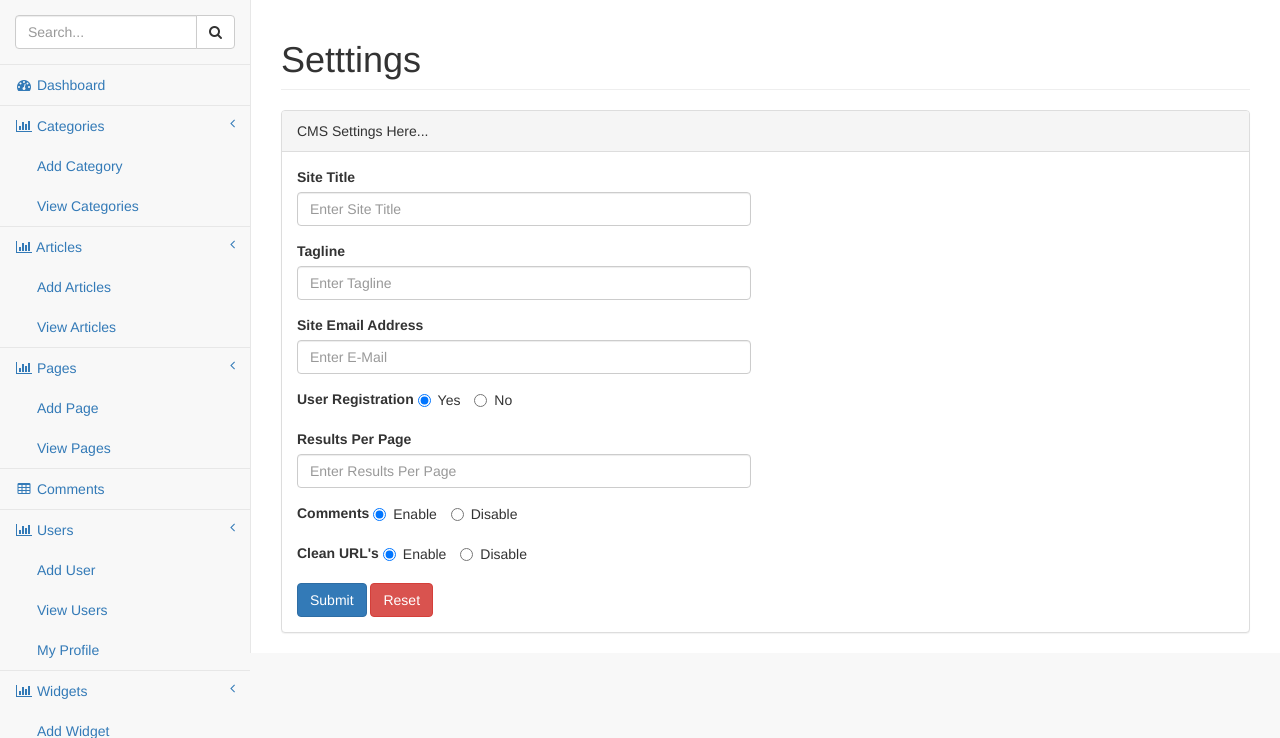
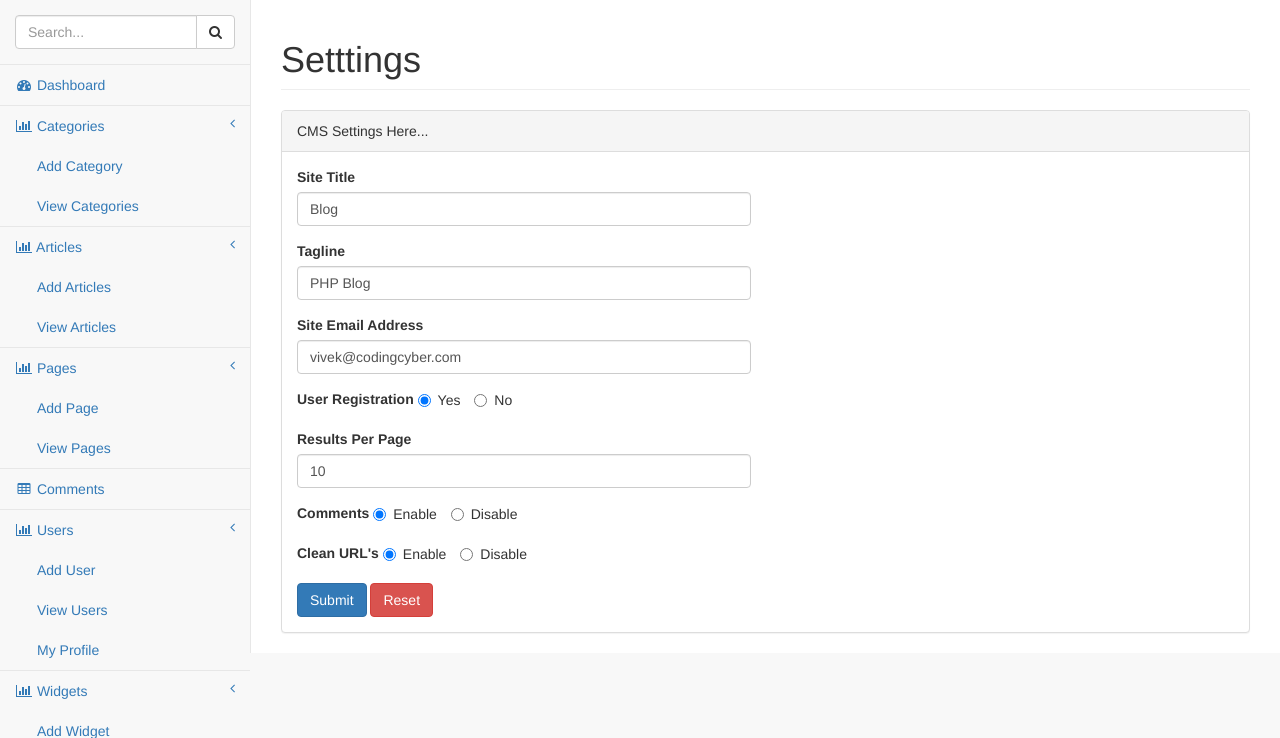
Before and after one commit to codingcyber/Blog-PHP, a PHP site: page /admin/settings.php in a window 1280 px wide. Shown: the part 51-789 px from the top of the page. Run offline with PHP 8.4, Linux system fonts and the light colour scheme; a user stored in the database is signed in; data comes from the database, SQL or seed files in the repository.

Commit message:
11-2 Fetching DB Values in Form

```diff
--- a/admin/settings.php
+++ b/admin/settings.php
@@ -23,46 +23,88 @@ include('includes/navigation.php');
                         <div class="col-lg-6">
                             <form role="form" method="post">
                                 <div class="form-group">
+                                    <?php
+                                        $titlesql = "SELECT * FROM settings WHERE name='sitetitle'";
+                                        $titleresult = $db->prepare($titlesql);
+                                        $titleresult->execute();
+                                        $title = $titleresult->fetch(PDO::FETCH_ASSOC);
+                                    ?>
                                     <label>Site Title</label>
-                                    <input class="form-control" name="sitetitle" placeholder="Enter Site Title">
+                                    <input class="form-control" name="sitetitle" placeholder="Enter Site Title" value="<?php echo $title['value']; ?>">
                                 </div>
                                 <div class="form-group">
+                                    <?php
+                                        $tagsql = "SELECT * FROM settings WHERE name='tagline'";
+                                        $tagresult = $db->prepare($tagsql);
+                                        $tagresult->execute();
+                                        $tag = $tagresult->fetch(PDO::FETCH_ASSOC);
+                                    ?>
                                     <label>Tagline</label>
-                                    <input type="email" name="tagline" class="form-control" placeholder="Enter Tagline">
+                                    <input type="email" name="tagline" class="form-control" placeholder="Enter Tagline" value="<?php echo $tag['value']; ?>">
                                 </div>
                                 <div class="form-group">
+                                    <?php
+                                        $emailsql = "SELECT * FROM settings WHERE name='email'";
+                                        $emailresult = $db->prepare($emailsql);
+                                        $emailresult->execute();
+                                        $email = $emailresult->fetch(PDO::FETCH_ASSOC);
+                                    ?>
                                     <label>Site Email Address</label>
-                                    <input type="email" class="form-control" name="email" placeholder="Enter E-Mail">
+                                    <input type="email" class="form-control" name="email" placeholder="Enter E-Mail" value="<?php echo $email['value']; ?>">
                                 </div>
                                 <div class="form-group">
+                                    <?php
+                                        $userregsql = "SELECT * FROM settings WHERE name='userreg'";
+                                        $userregresult = $db->prepare($userregsql);
+                                        $userregresult->execute();
+                                        $userreg = $userregresult->fetch(PDO::FETCH_ASSOC);
+                                    ?>
                                     <label>User Registration</label>
                                     <label class="radio-inline">
-                                        <input type="radio" name="userreg" id="optionsRadiosInline1" value="yes" checked="">Yes
+                                        <input type="radio" name="userreg" id="optionsRadiosInline1" value="yes" <?php if($userreg['value'] == 'yes'){ echo "checked"; } ?>>Yes
                                     </label>
                                     <label class="radio-inline">
-                                        <input type="radio" name="userreg" id="optionsRadiosInline2" value="no">No
+                                        <input type="radio" name="userreg" id="optionsRadiosInline2" value="no" <?php if($userreg['value'] == 'no'){ echo "checked"; } ?>>No
                                     </label>
                                 </div>
                                 <div class="form-group">
+                                    <?php
+                                        $rppsql = "SELECT * FROM settings WHERE name='resultsperpage'";
+                                        $rppresult = $db->prepare($rppsql);
+                                        $rppresult->execute();
+                                        $rpp = $rppresult->fetch(PDO::FETCH_ASSOC);
+                                    ?>
                                     <label>Results Per Page</label>
-                                    <input class="form-control" name="resultsperpage" placeholder="Enter Results Per Page">
+                                    <input class="form-control" name="resultsperpage" placeholder="Enter Results Per Page" value="<?php echo $rpp['value']; ?>">
                                 </div>
                                 <div class="form-group">
+                                    <?php
+                                        $comsql = "SELECT * FROM settings WHERE name='comments'";
+                                        $comresult = $db->prepare($comsql);
+                                        $comresult->execute();
+                                        $com = $comresult->fetch(PDO::FETCH_ASSOC);
+                                    ?>
                                     <label>Comments</label>
                                     <label class="radio-inline">
-                                        <input type="radio" name="comments" id="optionsRadiosInline1" value="yes" checked="">Enable
+                                        <input type="radio" name="comments" id="optionsRadiosInline1" value="yes" <?php if($com['value'] == 'yes'){ echo "checked"; } ?>>Enable
                                     </label>
                                     <label class="radio-inline">
-                                        <input type="radio" name="comments" id="optionsRadiosInline2" value="no">Disable
+                                        <input type="radio" name="comments" id="optionsRadiosInline2" value="no" <?php if($com['value'] == 'no'){ echo "checked"; } ?>>Disable
                                     </label>
                                 </div>
                                 <div class="form-group">
+                                    <?php
+                                        $urlsql = "SELECT * FROM settings WHERE name='cleanurls'";
+                                        $urlresult = $db->prepare($urlsql);
+                                        $urlresult->execute();
+                                        $url = $urlresult->fetch(PDO::FETCH_ASSOC);
+                                    ?>
                                     <label>Clean URL's</label>
                                     <label class="radio-inline">
-                                        <input type="radio" name="cleanurls" id="optionsRadiosInline1" value="yes" checked="">Enable
+                                        <input type="radio" name="cleanurls" id="optionsRadiosInline1" value="yes" <?php if($url['value'] == 'yes'){ echo "checked"; } ?>>Enable
                                     </label>
                                     <label class="radio-inline">
-                                        <input type="radio" name="cleanurls" id="optionsRadiosInline2" value="no">Disable
+                                        <input type="radio" name="cleanurls" id="optionsRadiosInline2" value="no" <?php if($url['value'] == 'no'){ echo "checked"; } ?>>Disable
                                     </label>
                                 </div>
 
```
